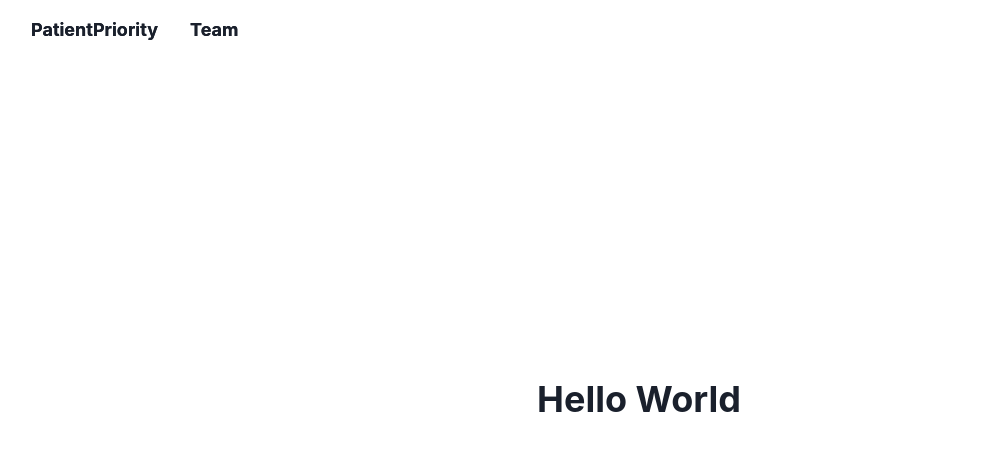
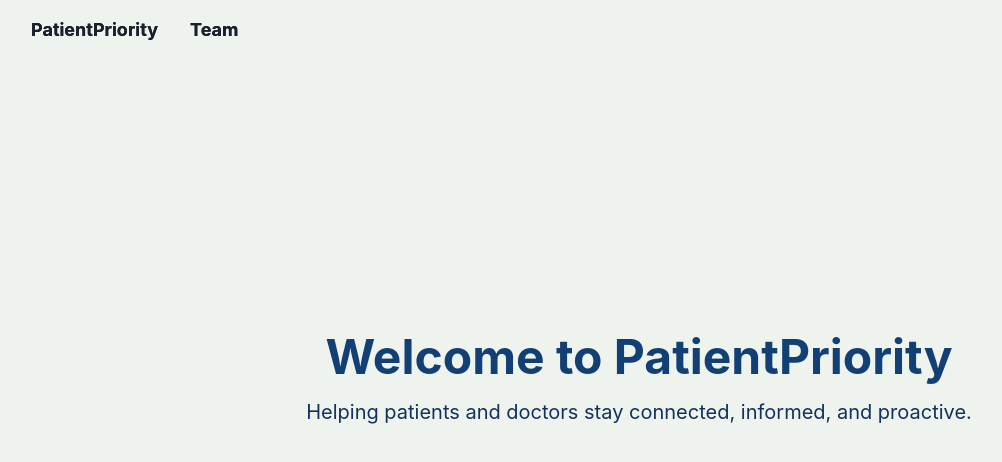
Before and after one commit to NectDz/PatientPriority, a React (Vite) app: page / in a window 1280 px wide. Shown: the top 462 px of the page, without its empty margins (1-1003 px from the left). Built offline with nearby package versions, Linux system fonts and the light colour scheme; no server answers.

Commit message:
basic colors, heading & text added to home.jsx

```diff
--- a/src/pages/Home/home.jsx
+++ b/src/pages/Home/home.jsx
@@ -1,15 +1,40 @@
-import { ChakraProvider, Box, Heading } from "@chakra-ui/react";
+import React from 'react';
+import { ChakraProvider, Box, Heading, Text, Button } from "@chakra-ui/react";
+import { useNavigate } from 'react-router-dom';
 
-function Home() {
+const Home = () => {
+  const navigate = useNavigate(); //from react router, use to redirect to pages
+
+  const handleDoctorLogin = () => { navigate('/doctorSignIn'); };
+
+  const handlePatientLogin = () => { navigate('/patient-login'); };
+
   return (
     <ChakraProvider>
       <Box
         display="flex"
+        flexDirection="column"
         justifyContent="center"
         alignItems="center"
-        minH="100vh"
+        height="100vh"
+        width="100vw"
+        backgroundColor="#EEF4ED" //we can change this
       >
-        <Heading>Hello World</Heading>
+
+        <Heading as="h1" size="2xl" color="#134074" mb="4">
+          Welcome to PatientPriority
+        </Heading>
+
+        <Text fontSize="xl" color="#13315C" mb="10" textAlign="center">
+          Helping patients and doctors stay connected, informed, and proactive.
+        </Text>
+
+        <Box display="flex" gap="4">
+
+
+
+        </Box>
+
       </Box>
     </ChakraProvider>
   );
```
